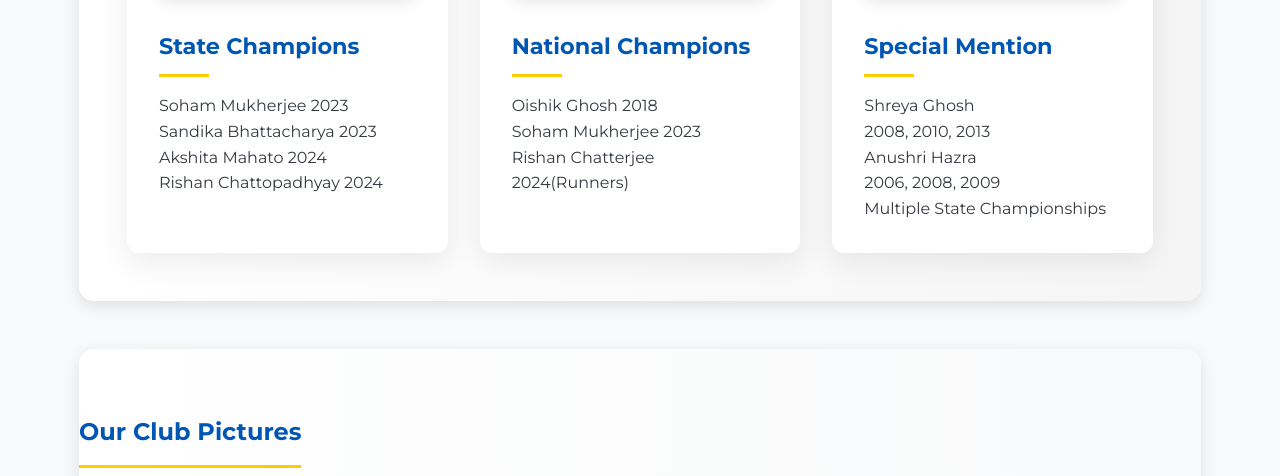
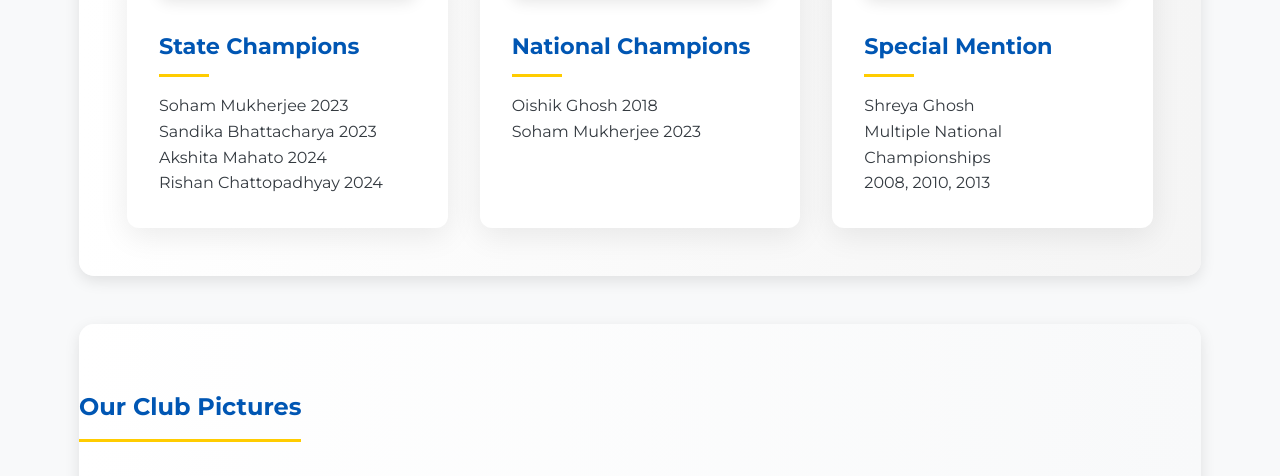
Before and after one commit to prantikroy20/kmtta, a plain HTML site: page index.html in a window 1280 px wide. Shown: the part 2297-2773 px from the top of the page. Drawn offline with Linux system fonts and the light colour scheme.

Commit message:
Update index.html

```diff
--- a/index.html
+++ b/index.html
@@ -104,17 +104,13 @@
                     <h3>National Champions</h3>
                     <p>Oishik Ghosh 2018</p>
                     <p>Soham Mukherjee 2023</p>
-                    <p>Rishan Chatterjee 2024(Runners)</p>
                 </div>
                 <div class="story-card">
                     <img src="special-mention.jpg" alt="Special Mention" class="champion-img">
                     <h3>Special Mention</h3>
                     <p>Shreya Ghosh</p>
-
+                    <p>Multiple National Championships</p>
                     <p>2008, 2010, 2013</p>
-                    <p>Anushri Hazra</p>
-                    <p>2006, 2008, 2009</p>
-                    <p>Multiple State Championships</p>
                 </div>
             </div>
         </div>
```
